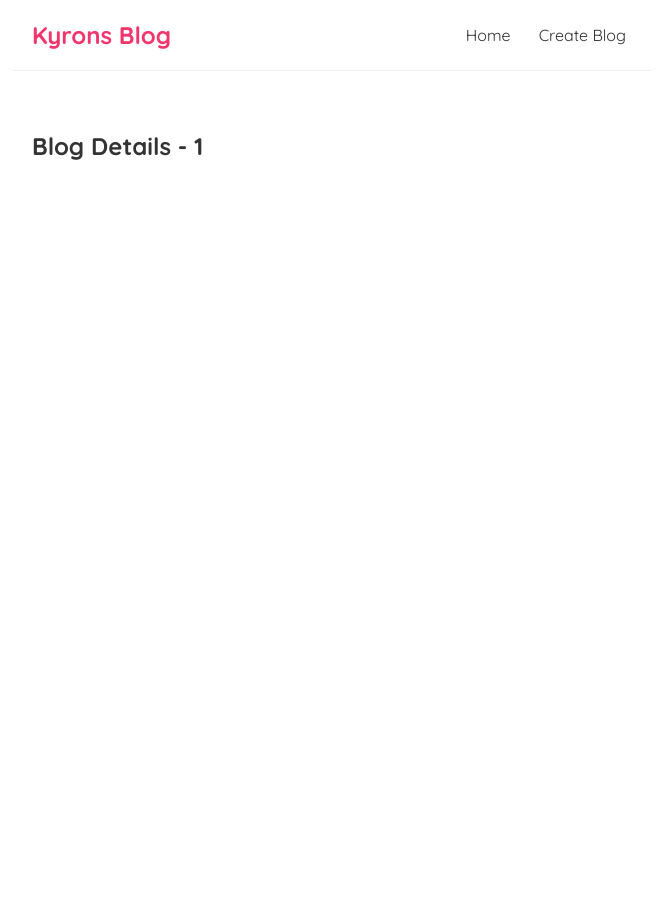
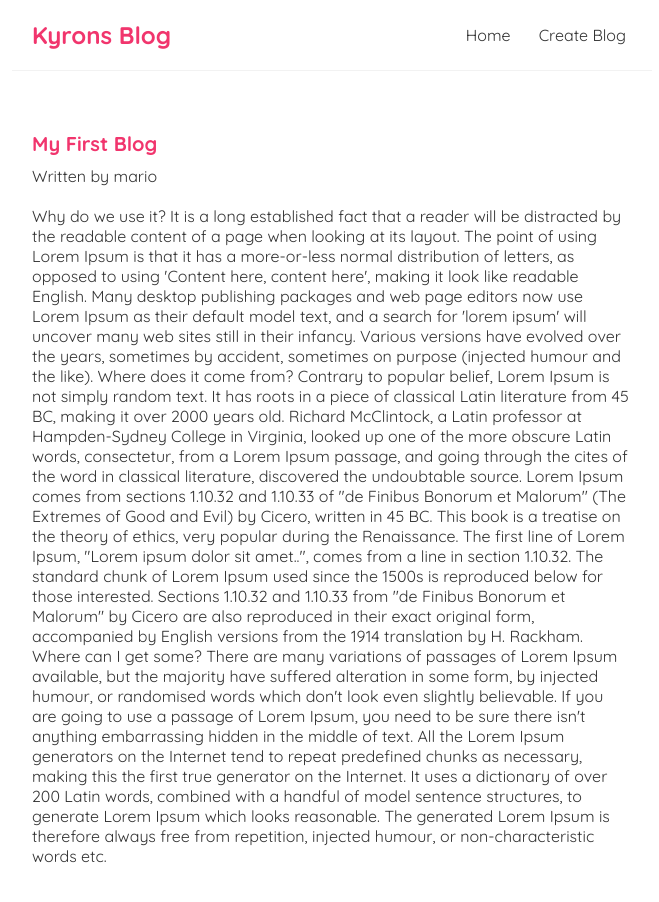
Before and after one commit to kyron321/Blog, a React (Create React App) app: page /blogs/1 in a window 1280 px wide. Shown: the top 902 px of the page, without its empty margins (308-967 px from the left). Before the commit the page ends 800 px from the top, so only its background shows below. Built offline with nearby package versions, Linux system fonts and the light colour scheme; data requests are answered from the project's data file; the HTML template or start-up script is replaced by a standard one.

Commit message:
added blog details page with css

```diff
--- a/src/BlogDetails.js
+++ b/src/BlogDetails.js
@@ -1,11 +1,21 @@
 import { useParams } from "react-router-dom";
+import useFetch from "./useFetch";
 
 const BlogDetails = () => {
     const {id} = useParams()
+    const {data:blog, error, isPending} = useFetch(`http://localhost:8000/blogs/${id}`)
 
     return (
         <div className="blog-details">
-            <h2>Blog Details - {id}</h2>
+            {isPending && <div>Loading...</div>}
+            {error && <div>{error}</div>}
+            {blog && (
+                <article>
+                    <h2>{blog.title}</h2>
+                    <p>Written by {blog.author}</p>
+                    <div>{blog.body}</div>
+                </article>
+            )}
         </div>
      );
 }
--- a/src/index.css
+++ b/src/index.css
@@ -49,3 +49,20 @@
 .blog-preview a{
   text-decoration: none;
 }
+
+.blog-details h2 {
+  font-size: 20px;
+  color: #f1356d;
+  margin-bottom: 10px;
+}
+.blog-details div {
+  margin: 20px 0;
+}
+.blog-details button {
+  background: #f1356d;
+  color: #fff;
+  border: 0;
+  padding: 8px;
+  border-radius: 8px;
+  cursor: pointer;
+}
```
